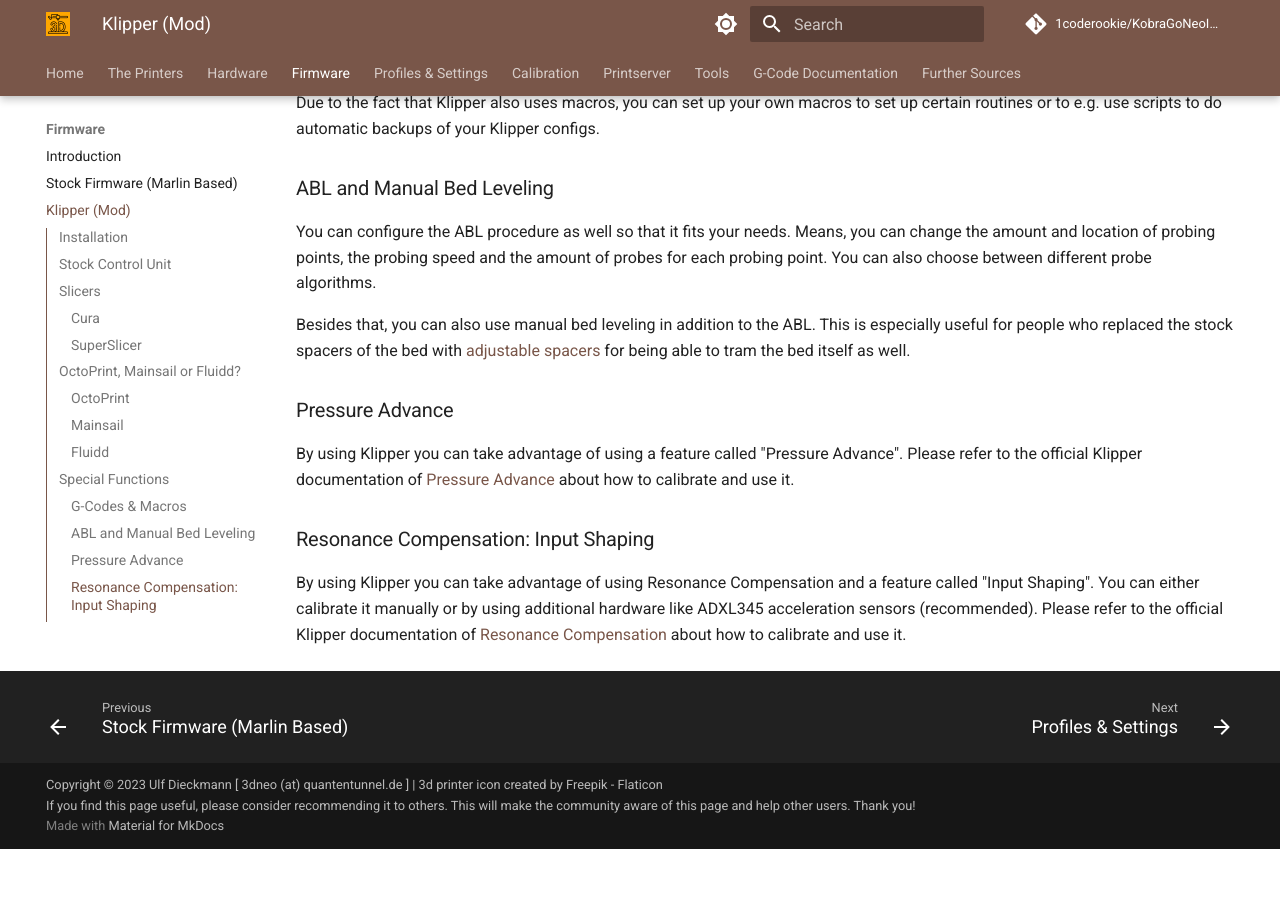
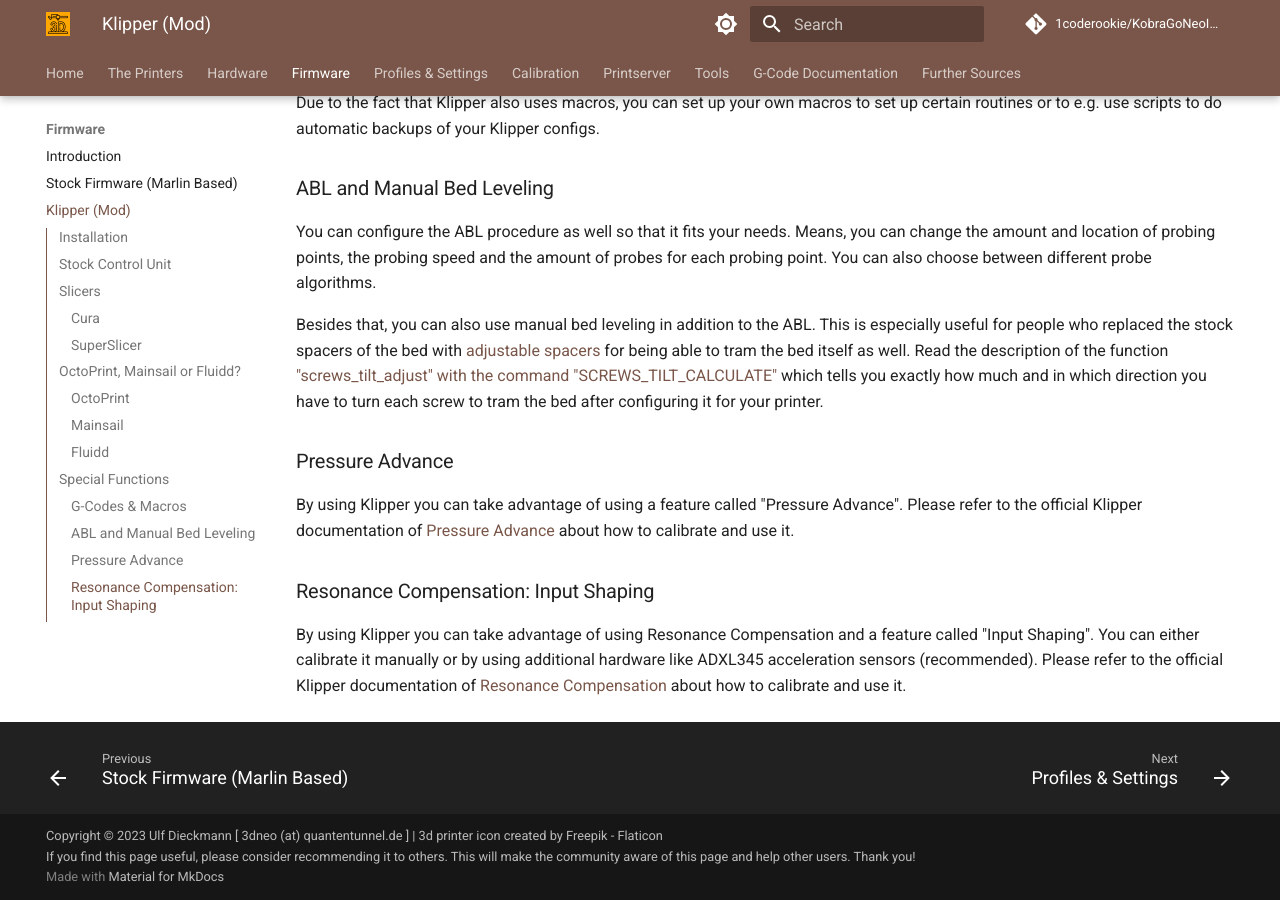
Before and after one commit to 1coderookie/KobraGoNeoInsights, an MkDocs documentation site: the page built from docs/firmware/fw_klipper.md, in a window 1280 px wide and 900 px high, scrolled down 4085 px. Built offline with MkDocs 1.6.1 and Material for MkDocs 9.7.7, drawn with Linux system fonts in a browser that asks for light colours; comment, search, counter and statistics services are not loaded; before the commit the page ends 4934 px from its top, so only the background shows below that.

Commit message:
Update fw_klipper.md

```diff
--- a/docs/firmware/fw_klipper.md
+++ b/docs/firmware/fw_klipper.md
@@ -119,7 +119,7 @@
 ### ABL and Manual Bed Leveling
 You can configure the ABL procedure as well so that it fits your needs. Means, you can change the amount and location of probing points, the probing speed and the amount of probes for each probing point. You can also choose between different probe algorithms.
 
-Besides that, you can also use manual bed leveling in addition to the ABL. This is especially useful for people who replaced the stock spacers of the bed with [adjustable spacers](../hardware/bed/#different-spacers) for being able to tram the bed itself as well.
+Besides that, you can also use manual bed leveling in addition to the ABL. This is especially useful for people who replaced the stock spacers of the bed with [adjustable spacers](../hardware/bed/#different-spacers) for being able to tram the bed itself as well. Read the description of the function ["screws_tilt_adjust" with the command "SCREWS_TILT_CALCULATE"](https://www.klipper3d.org/Manual_Level.html#adjusting-bed-leveling-screws-using-the-bed-probe) which tells you exactly how much and in which direction you have to turn each screw to tram the bed after configuring it for your printer.
 
 ### Pressure Advance
 By using Klipper you can take advantage of using a feature called "Pressure Advance". Please refer to the official Klipper documentation of [Pressure Advance](https://www.klipper3d.org/Pressure_Advance.html) about how to calibrate and use it.
```
